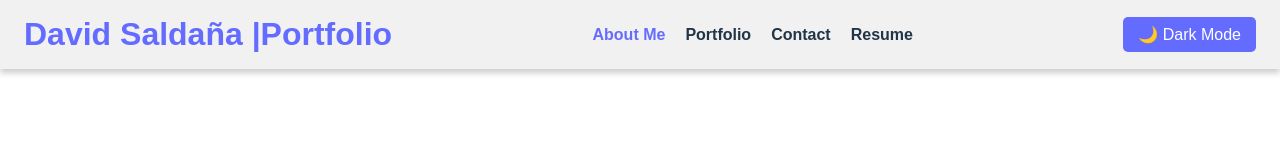
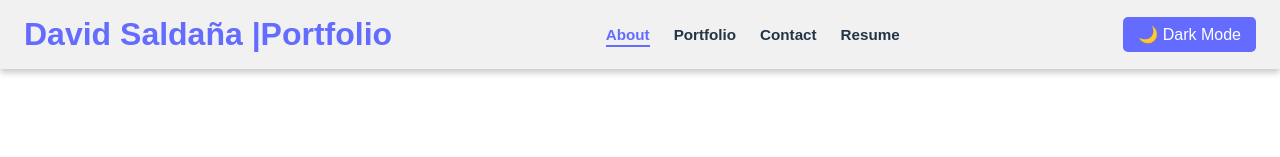
Before and after one commit to Fortunate122/React_Portfolio, a React (Vite) app: page / in a window 1280 px wide. Shown: the top 157 px of the page. Built offline with nearby package versions, Linux system fonts and the light colour scheme.

Commit message:
improve navigation and css

```diff
--- a/src/components/Navigation.jsx
+++ b/src/components/Navigation.jsx
@@ -3,42 +3,29 @@ import { Link, useLocation } from "react-router-dom";
 function Navigation() {
   const location = useLocation();
 
+  const navItems = [
+    { name: "About", path: "/" },
+    { name: "Portfolio", path: "/portfolio" },
+    { name: "Contact", path: "/contact" },
+    { name: "Resume", path: "/resume" },
+  ];
+
   return (
-    <nav>
-      <ul>
-        <li>
-          <Link to="/" className={location.pathname === "/" ? "active" : ""}>
-            About Me
-          </Link>
-        </li>
-        <li>
-          <Link
-            to="/portfolio"
-            className={location.pathname === "/portfolio" ? "active" : ""}
-          >
-            Portfolio
-          </Link>
-        </li>
-        <li>
-          <Link
-            to="/contact"
-            className={location.pathname === "/contact" ? "active" : ""}
-          >
-            Contact
-          </Link>
-        </li>
-        <li>
-          <Link
-            to="/resume"
-            className={location.pathname === "/resume" ? "active" : ""}
-          >
-            Resume
-          </Link>
-        </li>
+    <nav className="nav-container">
+      <ul className="nav-list">
+        {navItems.map((item) => (
+          <li key={item.name}>
+            <Link
+              to={item.path}
+              className={location.pathname === item.path ? "active" : ""}
+            >
+              {item.name}
+            </Link>
+          </li>
+        ))}
       </ul>
     </nav>
   );
 }
 
-
 export default Navigation;
--- a/src/index.css
+++ b/src/index.css
@@ -30,6 +30,7 @@ body {
   transition: background-color 0.3s, color 0.3s;
 }
 
+/* Theme Toggle */
 .theme-toggle {
   background: var(--primary-color);
   color: white;
@@ -45,7 +46,7 @@ body {
   background: #535bf2;
 }
 
-/* Header & Navigation */
+/* Header */
 .header {
   position: fixed;
   top: 0;
@@ -66,38 +67,73 @@ body {
   color: var(--primary-color);
 }
 
-nav {
+/* Navigation */
+.nav-container {
   display: flex;
 }
 
-nav ul {
+.nav-list {
   list-style: none;
   display: flex;
-  flex-wrap: wrap;
-  gap: 20px;
+  gap: 24px;
   padding: 0;
   margin: 0;
-  max-width: 100%;
+  align-items: center;
 }
 
-nav ul li * {
+.nav-list li a {
   color: var(--text-color);
   text-decoration: none;
-  font-weight: bold;
-  transition: color 0.3s;
+  font-weight: 600;
+  font-size: 0.95rem;
+  position: relative;
+  transition: color 0.25s ease;
 }
 
-nav ul li *:hover,
-.active {
+/* Hover */
+.nav-list li a:hover {
   color: var(--primary-color);
 }
 
-/* Main Content Sections */
+/* Active */
+.nav-list li a.active {
+  color: var(--primary-color);
+}
+
+/* Underline animation */
+.nav-list li a::after {
+  content: "";
+  position: absolute;
+  width: 0%;
+  height: 2px;
+  bottom: -4px;
+  left: 0;
+  background-color: var(--primary-color);
+  transition: width 0.25s ease;
+}
+
+.nav-list li a:hover::after,
+.nav-list li a.active::after {
+  width: 100%;
+}
+
+/* Main Sections */
 section {
   padding: 120px 24px 80px;
   text-align: center;
 }
 
+h2 {
+  font-size: 2.5rem;
+  margin-bottom: 16px;
+}
+
+h3 {
+  font-size: 1.5rem;
+  margin-bottom: 12px;
+}
+
+/* About Section */
 .about-section {
   max-width: 900px;
   margin: 0 auto;
@@ -125,16 +161,7 @@ section {
   margin-bottom: 18px;
 }
 
-h2 {
-  font-size: 2.5rem;
-  margin-bottom: 16px;
-}
-
-h3 {
-  font-size: 1.5rem;
-  margin-bottom: 12px;
-}
-
+/* Portfolio Section */
 .portfolio-section {
   max-width: 1200px;
   margin: 0 auto;
@@ -147,7 +174,7 @@ h3 {
   line-height: 1.6;
 }
 
-/* Portfolio Project Grid */
+/* Project Grid */
 .project-list {
   display: grid;
   grid-template-columns: repeat(auto-fit, minmax(280px, 1fr));
@@ -280,7 +307,7 @@ footer a {
   margin: 0 10px;
 }
 
-/* Responsive Styles */
+/* Responsive */
 @media (max-width: 1024px) {
   .header {
     flex-direction: column;
@@ -288,7 +315,7 @@ footer a {
     padding: 14px 18px;
   }
 
-  nav ul {
+  .nav-list {
     justify-content: center;
     gap: 12px;
     margin-top: 10px;
@@ -298,6 +325,11 @@ footer a {
 @media (max-width: 767px) {
   h2 {
     font-size: 2rem;
+  }
+
+  .nav-list {
+    flex-wrap: wrap;
+    justify-content: center;
   }
 
   .project-list {
```
